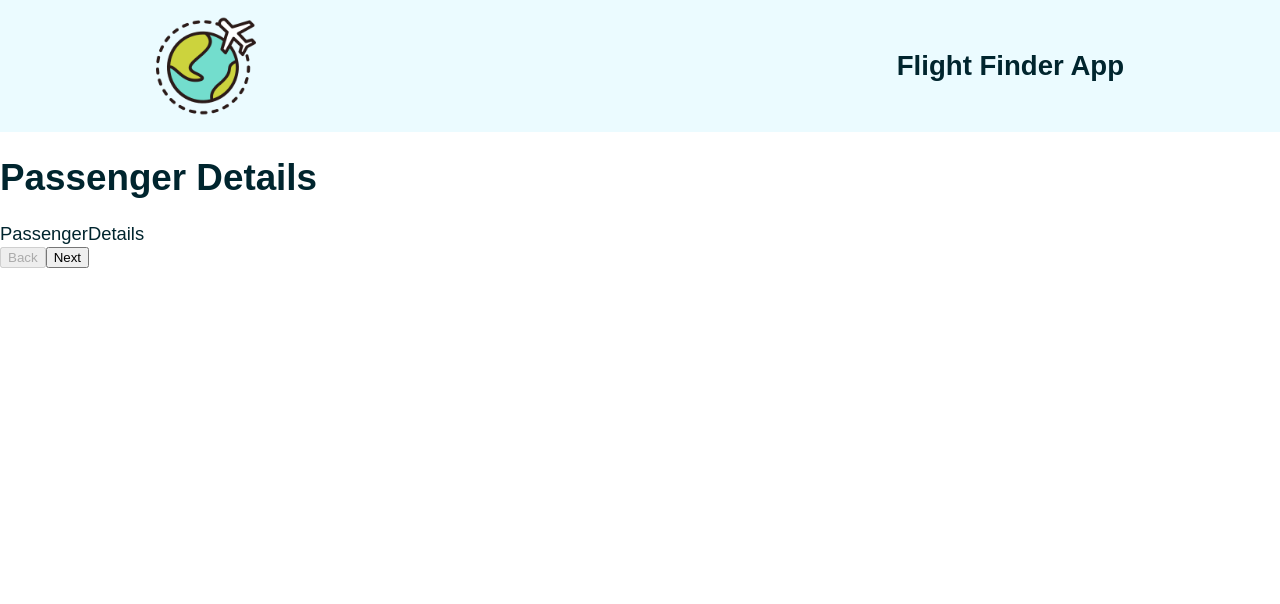
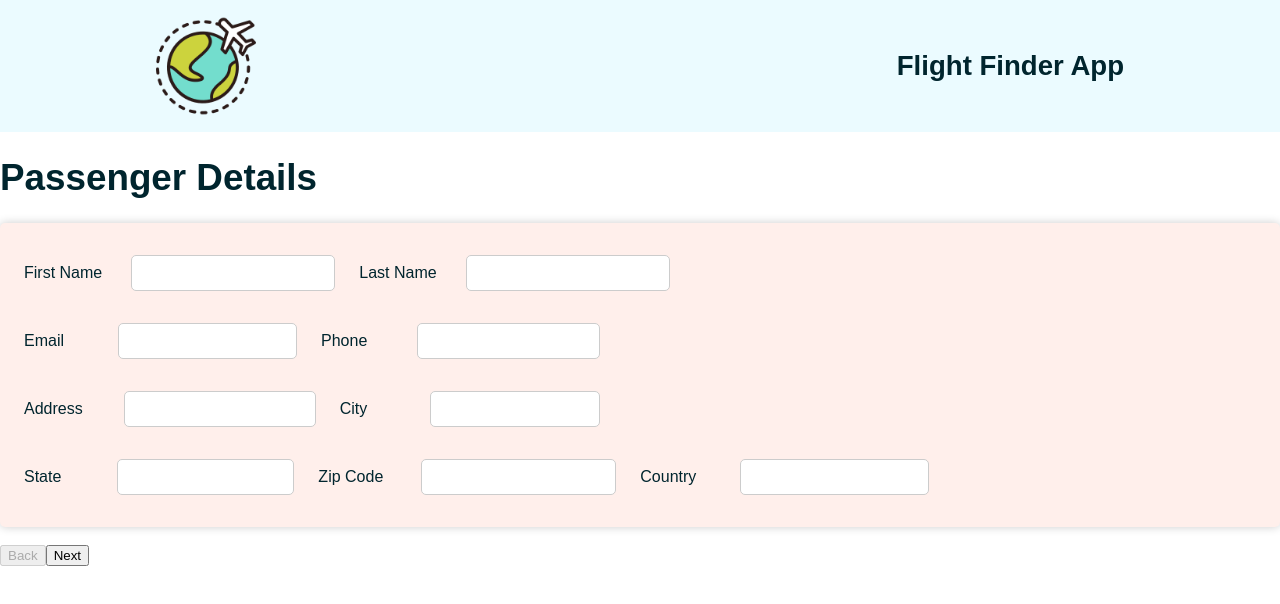
Before and after one commit to vivianetrindade/flightFinderApp, a React (Create React App) app in the folder client/: page /bookingInfo in a window 1280 px wide. Shown: the top 604 px of the page. Built offline with nearby package versions, Linux system fonts and the light colour scheme.

Commit message:
added page for passengers details

```diff
--- a/client/src/components/DatePicker.tsx
+++ b/client/src/components/DatePicker.tsx
@@ -15,7 +15,7 @@ interface DatePickerProps {
 function DatePickerComponent({ className, title, onChange, date, name }: DatePickerProps) {
 
   return (
-    <Flex direction= 'row' className={className}>
+    <Flex direction='row' className={className}>
       <h2>{title}</h2>
       <div>
         <DatePicker
--- a/client/src/components/FlightDetails.tsx
+++ b/client/src/components/FlightDetails.tsx
@@ -1,6 +1,7 @@
-import React from 'react'
+import React from 'react';
 
-function FlightDetails() {
+
+function FlightDetails({flightBook, setFlightBook}: {flightBook: any, setFlightBook: any}) {
   return (
     <div>FlightDetails</div>
   )
--- a/client/src/components/Form.tsx
+++ b/client/src/components/Form.tsx
@@ -1,6 +1,6 @@
 import React from 'react';
 import { Container } from './styles/Container.style';
-import { StyledForm, StyledRadioInput, StyledSelectInput, StyledDatePicker, StyledButton } from './styles/Form.style';
+import { StyledForm, StyledInput, StyledSelectInput, StyledDatePicker, StyledButton } from './styles/Form.style';
 import { Flex } from './styles/Flex.style';
 import { getFligts } from '../utils/data-utils';
 import Card from './Card';
@@ -38,7 +38,6 @@ function Form({flightDetails, setFlightDetails}: FormProps) {
   }
 
   const handleDateChanges = (date: Date, name: string) => {
-    console.log('date', date)
     setFlightDetails({...flightDetails, [name]: date})
   }
   const handleSubmit = (e: React.FormEvent<HTMLFormElement>) => {
@@ -46,7 +45,6 @@ function Form({flightDetails, setFlightDetails}: FormProps) {
 
     getFligts(flightDetails)
     .then((res: any) => {
-      console.log('res', res.data)
       setFlightFound(res.data)
     }
     )
@@ -59,8 +57,8 @@ function Form({flightDetails, setFlightDetails}: FormProps) {
       <StyledForm onSubmit={handleSubmit}>
         <label htmlFor="">Find your Flight</label>
         <Flex>
-          <StyledRadioInput id='one-way' name='trip' value='one-way' label='One-Way' type='radio' onChange={handleChanges} />
-          <StyledRadioInput id='round-trip' name='trip' value='round-trip' label='Round-trip' type='radio' onChange={handleChanges} />
+          <StyledInput id='one-way' name='trip' value='one-way' label='One-Way' type='radio' onChange={handleChanges} />
+          <StyledInput id='round-trip' name='trip' value='round-trip' label='Round-trip' type='radio' onChange={handleChanges} />
         </Flex>
         <Flex>
           <StyledSelectInput name='originLocationCode' id='origin' label='Origin' options={cityOptions} onChange={handleChanges}/>
--- a/client/src/components/ModalComponent.tsx
+++ b/client/src/components/ModalComponent.tsx
@@ -2,7 +2,7 @@ import React, { useEffect } from 'react';
 import Modal from 'react-modal';
 import { StyledButton } from './styles/Button.style';
 import { Flex2 } from './styles/Flex.style';
-import { Link } from 'react-router-dom';
+import { useNavigate } from 'react-router-dom';
 
 interface ModalComponentProps {
   modalIsOpen: boolean;
@@ -63,6 +63,7 @@ function ModalComponent({modalIsOpen, closeModal, afterOpenModal, flight}: Modal
       }
     ]
   });
+  const navigate = useNavigate();
 
 
   useEffect(() => {
@@ -71,7 +72,8 @@ function ModalComponent({modalIsOpen, closeModal, afterOpenModal, flight}: Modal
 
 
   const handleBooking = () => {
-    console.log('selectedFlight', selectedFlight)
+    localStorage.setItem('selectedFlight', JSON.stringify(selectedFlight));
+    navigate('/bookingInfo');
   }
   return (
     <Modal
--- a/client/src/components/PassengerDetails.tsx
+++ b/client/src/components/PassengerDetails.tsx
@@ -1,8 +1,57 @@
 import React from 'react';
+import { StyledForm2, StyledInput } from './styles/Form.style';
+import { Flex } from './styles/Flex.style';
 
-function PassengerDetails() {
+interface PassengerDetailsProps {
+  passengerInfo: {
+    firstName: string;
+    lastName: string;
+    email: string;
+    phone: string;
+    address: string;
+    city: string;
+    state: string;
+    zip: string;
+    country: string;
+  };
+  setPassengerInfo: React.Dispatch<React.SetStateAction<{
+    firstName: string;
+    lastName: string;
+    email: string;
+    phone: string;
+    address: string;
+    city: string;
+    state: string;
+    zip: string;
+    country: string;
+  }>>;
+}
+
+function PassengerDetails({passengerInfo, setPassengerInfo}: PassengerDetailsProps) {
+
+  const handleChange = (e: React.ChangeEvent<HTMLInputElement>) => {
+    setPassengerInfo({...passengerInfo, [e.target.name]: e.target.value})
+  }
   return (
-    <div>PassengerDetails</div>
+    <StyledForm2>
+      <Flex width='100%'>
+      <StyledInput id='firstName' name='firstName' type='text' value={passengerInfo.firstName} label='First Name' onChange={e=> handleChange(e)}/>
+      <StyledInput id='lastName' name='lastName' type='text' value={passengerInfo.lastName} label='Last Name' onChange={e=> handleChange(e)}/>
+      </Flex>
+      <Flex>
+      <StyledInput id='email' name='email' type='text' value={passengerInfo.email} label='Email' onChange={e=> handleChange(e)}/>
+      <StyledInput id='phone' name='phone' type='text' value={passengerInfo.phone} label='Phone' onChange={e=> handleChange(e)}/>
+      </Flex>
+      <Flex>
+      <StyledInput id='address' name='address' type='text' value={passengerInfo.address} label='Address' onChange={e=> handleChange(e)}/>
+      <StyledInput id='city' name='city' type='text' value={passengerInfo.city} label='City' onChange={e=> handleChange(e)}/>
+      </Flex>
+      <Flex>
+      <StyledInput id='state' name='state' type='text' value={passengerInfo.state} label='State' onChange={e=> handleChange(e)}/>
+      <StyledInput id='zip' name='zip' type='text' value={passengerInfo.zip} label='Zip Code' onChange={e=> handleChange(e)}/>
+      <StyledInput id='country' name='country' type='text' value={passengerInfo.country} label='Country' onChange={e=> handleChange(e)}/>
+      </Flex>
+    </StyledForm2>
   )
 }
 
--- a/client/src/components/styles/Flex.style.ts
+++ b/client/src/components/styles/Flex.style.ts
@@ -1,8 +1,9 @@
 import styled from 'styled-components'
 
-export const Flex = styled.div<{ direction?: string }>`
+export const Flex = styled.div<{ direction?: string, width?: string }>`
   display: flex;
   align-items: center;
+  width: ${({ width }) => width || 'auto'};
 
   @media (max-width: ${({ theme }) => theme.mobile}) {
     flex-direction: ${({ direction }) => direction || 'column'};
--- a/client/src/components/styles/Form.style.ts
+++ b/client/src/components/styles/Form.style.ts
@@ -23,17 +23,37 @@ export const StyledForm = styled.form`
   }
 `;
 
+export const StyledForm2 = styled.form`
+  display: flex;
+  flex-direction: column;
+  align-items: space-around;
+  width: 100%;
+  margin: 1rem auto;
+  padding: 1rem;
+  background-color: ${({ theme }) => theme.colors.form};
+  border-radius: 5px;
+  box-shadow: 0 0 10px 0 rgba(0, 0, 0, 0.2);
+  @media (max-width: ${({ theme }) => theme.mobile}) {
+    max-width: 100%;
+  }
+  p {
+    margin: 0;
+    font-size: 0.8rem;
+  }
+`;
+
+
 export const StyledFormContainer = styled.div`
   // display: flex;
 `;
 
-export const StyledRadioInput = styled(RadioInput)`
+export const StyledInput = styled(RadioInput)`
   margin: 0.5rem 0.5rem;
   label {
     display: flex;
     flex-direction: column;
     align-items: flex-start;
-    width: 100%;
+    width: 50%;
     margin: 0.5rem 0;
     font-size: 1rem;
   }
@@ -44,6 +64,7 @@ export const StyledRadioInput = styled(RadioInput)`
     border-radius: 5px;
     outline: none;
     font-size: 1rem;
+    width: 100%;
     &:focus {
       border: 1px solid ${({ theme }) => theme.colors.inputBorderFocus};
     }
--- a/client/src/pages/Booking.tsx
+++ b/client/src/pages/Booking.tsx
@@ -5,12 +5,59 @@ import PassengerDetails from '../components/PassengerDetails';
 import FlightDetails from '../components/FlightDetails';
 import BookingOverview from '../components/BookingOverview';
 
+interface PassengerInfo {
+  firstName: string;
+  lastName: string;
+  email: string;
+  phone: string;
+  address: string;
+  city: string;
+  state: string;
+  zip: string;
+  country: string;
+};
+
+interface FlightBook {
+  originLocationCode: string;
+  destinationLocationCode: string;
+  departureDate: string;
+  returnDate: string;
+  adults: string;
+  children: string;
+  travelClass: string;
+  price: string;
+}
+
+
 function Booking() {
   const [progress, setProgress] = useState(0);
+  const [passengerInfo, setPassengerInfo] = useState<PassengerInfo>({
+    firstName: '',
+    lastName: '',
+    email: '',
+    phone: '',
+    address: '',
+    city: '',
+    state: '',
+    zip: '',
+    country: '',
+  });
+  const [flightBook, setFlightBook] = useState<FlightBook>({
+    originLocationCode: '',
+    destinationLocationCode: '',
+    departureDate: '',
+    returnDate: '',
+    adults: '',
+    children: '',
+    travelClass: '',
+    price: '',
+  });
+
+
 
   const progressTitle = [
-    {title: 'Passenger Details', component: <PassengerDetails/>},
-    {title: 'Flight Details', component: <FlightDetails/>},
+    {title: 'Passenger Details', component: <PassengerDetails passengerInfo={passengerInfo} setPassengerInfo={setPassengerInfo}/>},
+    {title: 'Flight Details', component: <FlightDetails flightBook={flightBook} setFlightBook={setFlightBook}/>},
     {title: 'Booking Overview and Confirmation', component: <BookingOverview/>}
   ]
 
```
